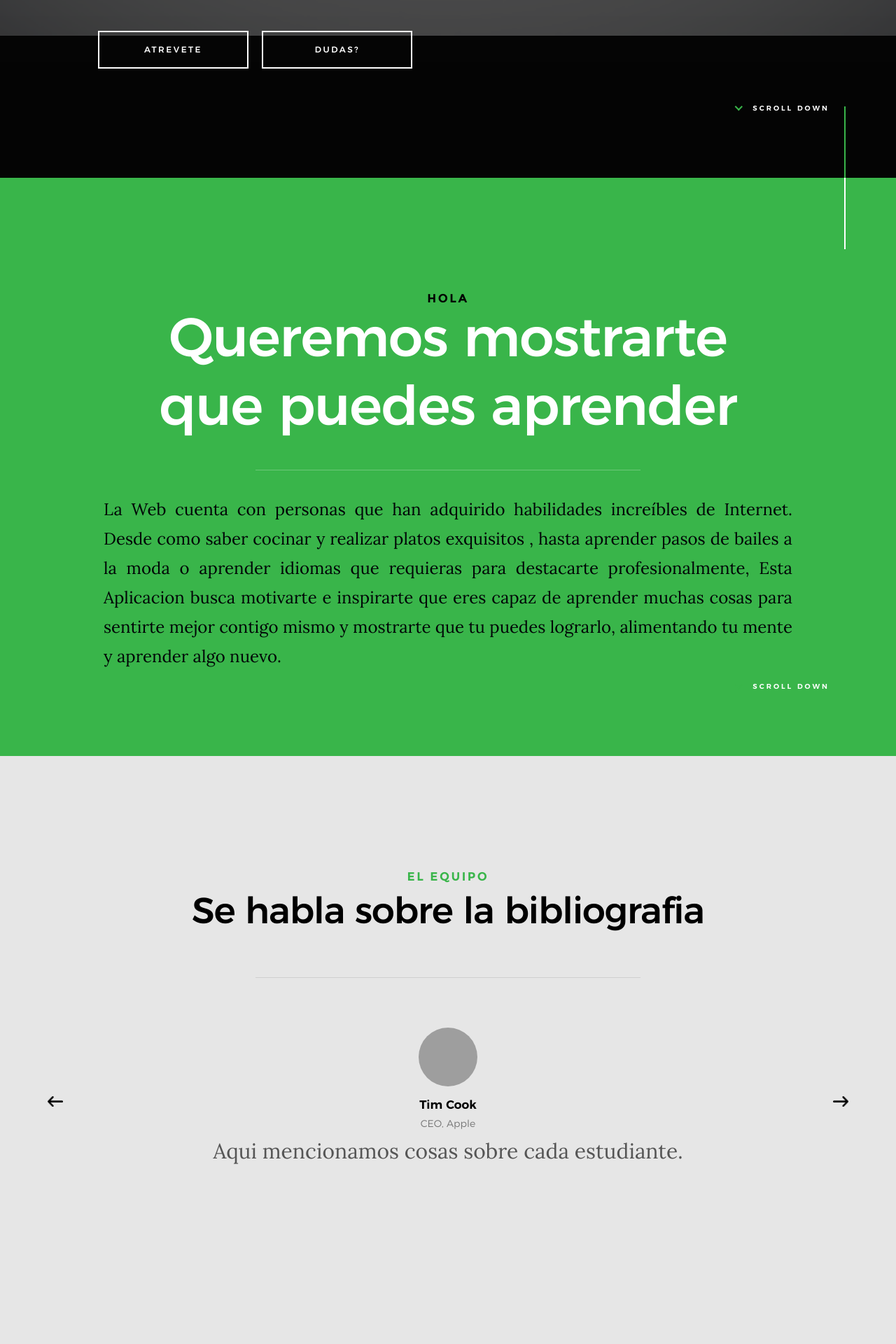
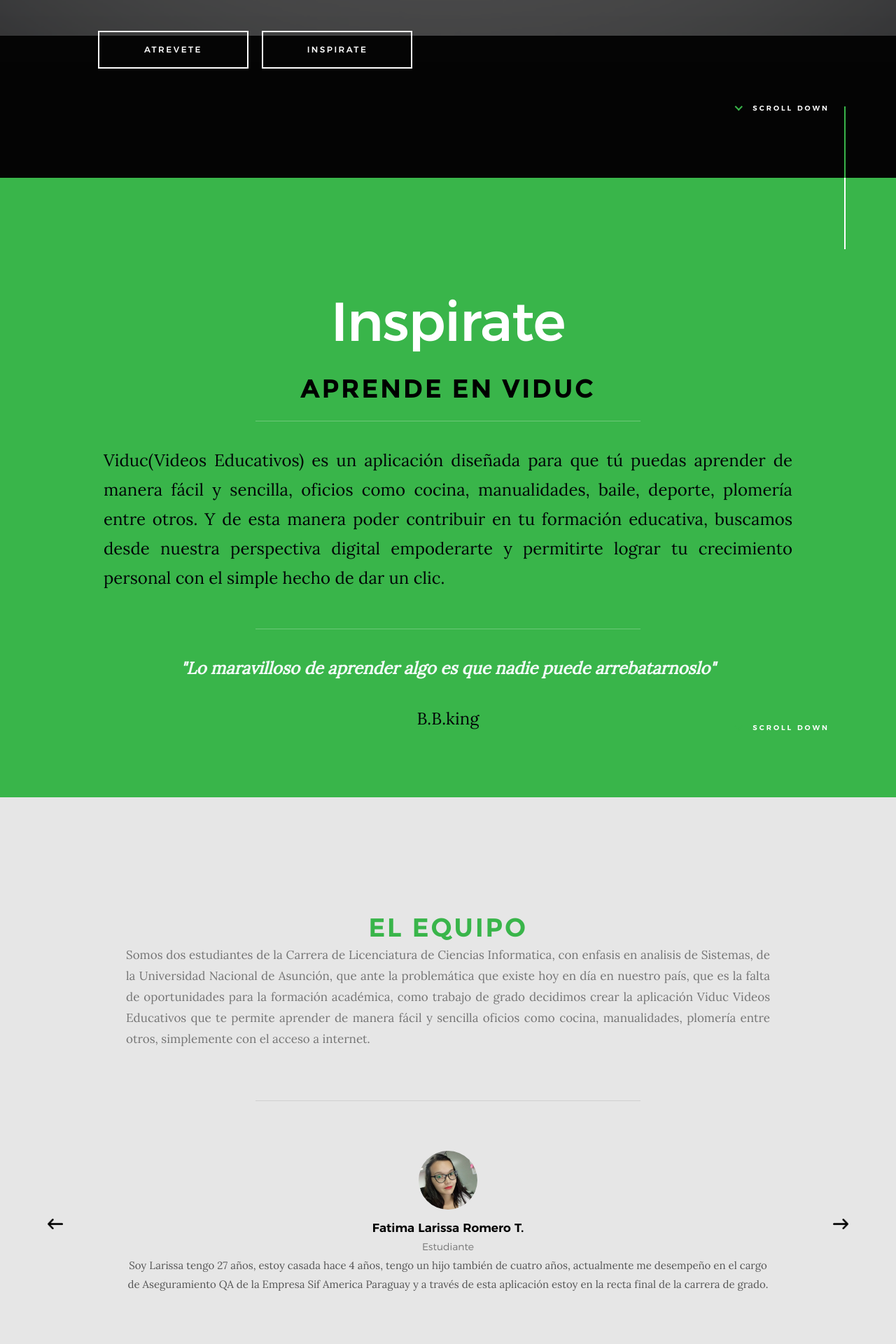
Before and after one commit to larissaromero83/viduc, a PHP site: page / in a window 1280 px wide. Shown: the part 801-2721 px from the top of the page at 70% size. Run offline with PHP 8.4, Linux system fonts and the light colour scheme; some web fonts are replaced; grey boxes are pictures that could not be loaded.

Commit message:
modificacion formulario y menu

```diff
--- a/costura.php
+++ b/costura.php
@@ -4,6 +4,7 @@
 <!--[if (gte IE 9)|!(IE)]><!-->
 <html class="no-js" lang="en">
   <!--<![endif]-->
+
 
   <head>
 
@@ -97,7 +98,7 @@
 
             <form action="search.php" method="GET">
               <div>
-                <h3 class="subhead">Temas a buscar :</h3> <input type="search" style=" border-style: solid; font-size:12pt; color: #f7f9f7; letter-spacing : 3px; id=" q " name="q " placeholder="Temas Buscados "required>
+                <h3 class="subhead">Temas a buscar :</h3> <input type="search" style=" border-style: solid; font-size:12pt; color: #f7f9f7; letter-spacing : 3px; id=" q " name=" q" placeholder="Temas Buscados "required>
                         </div>
                         <div >
                            <h3 class="subhead"> Cantidad de Resultados:</h3><input type="number" style=" border-style: solid; font-size:12pt; color: #f7f9f7; letter-spacing : 3px; id="maxResults" name="maxResults" min="1" max="50" step="1" value="10">
--- a/css/main.css
+++ b/css/main.css
@@ -1233,7 +1233,7 @@ button::-moz-focus-inner, input::-moz-focus-inner {
 
 .subhead {
     font-family: "montserrat-bold", sans-serif;
-    font-size: 1.7rem;
+    font-size: 3.7rem;
     line-height: 1.333;
     text-transform: uppercase;
     letter-spacing: .25rem;
@@ -1433,13 +1433,16 @@ button::-moz-focus-inner, input::-moz-focus-inner {
 /* -------------------------------------------------------------------
  * ## header logo
  * ------------------------------------------------------------------- */
+
+
+
 .header-logo {
     display: inline-block;
-    position: absolute;
+    position: fixed;
     margin: 0;
     padding: 0;
     left: 40px;
-    top: 50%;
+    top: 10%;
     -webkit-transform: translateY(-50%);
     -ms-transform: translateY(-50%);
     transform: translateY(-50%);
@@ -1567,7 +1570,7 @@ button::-moz-focus-inner, input::-moz-focus-inner {
     height: 30px;
     width: 30px;
     border-radius: 3px;
-    background-color: rgba(0, 0, 0, 0.3);
+    background-color: rgba(189, 185, 185, 0.3);
     position: absolute;
     top: 36px;
     right: 30px;
@@ -2760,6 +2763,7 @@ html.no-csstransitions .home-content__main {
     padding-top: 7.2rem;
     text-align: center;
     position: relative;
+
 }
 
 .clients-testimonials::before {
@@ -2783,7 +2787,7 @@ html.no-csstransitions .home-content__main {
 
 .clients-testimonials .testimonials p {
     font-family: "lora-regular", serif;
-    font-size: 3rem;
+    font-size: 1.5rem;
     line-height: 1.8;
     color: #555555;
     margin-bottom: 6rem;
@@ -3623,3 +3627,16 @@ footer .row {
 
 
 /*# sourceMappingURL=main.css.map */
+.header-video {
+  position: absolute;
+  top: 0;
+  left: 0;
+  width: 100%;
+  height: 100vh;
+  overflow: hidden;
+}
+
+.header-video video {
+  min-width: 100%;
+  min-height: 100%;
+}
--- a/index.html
+++ b/index.html
@@ -59,10 +59,11 @@
 		<header class="s-header">
 
 			<div class="header-logo">
-				<a class="site-logo" href="index.html">
+				<a class="site-logo" href="#0">
 					<img src="images/logo.png" alt="Homepage">
 				</a>
 			</div>
+
 
 			<nav class="header-nav">
 
@@ -73,8 +74,8 @@
 
 					<ul class="header-nav__list">
 						<li class="current"><a class="smoothscroll" href="#home" title="home">Inicio</a></li>
-						<li><a class="smoothscroll" href="#about" title="about">Queremos Inspirarte</a></li>
-						<li><a class="smoothscroll" href="#contact" title="contact">Que quieres aprender?</a></li>
+						<li><a class="smoothscroll" href="#about" title="about">Inspirate</a></li>
+						<li><a class="smoothscroll" href="#contact" title="contact">Ayudanos a Conocerte</a></li>
 						<li><a class="smoothscroll" href="#services" title="services">Historias</a></li>
 						<li><a class="smoothscroll" href="#clients" title="clients">Acerca de Nosotros</a></li>
 
@@ -113,7 +114,9 @@
 		<!-- home
     ================================================== -->
 		<section id="home" class="s-home target-section" data-parallax="scroll" data-image-src="images/hero-bg.jpg" data-natural-width=3000 data-natural-height=2000 data-position-y=center>
-
+<div class="header-video">
+        <video src="video/keyboard.mp4" autoplay loop></video>
+      </div>
 			<div class="overlay"></div>
 			<div class="shadow-overlay"></div>
 
@@ -134,7 +137,7 @@
                         Atrevete
                     </a>
 						<a href="#about" class="smoothscroll btn btn--stroke">
-                        Dudas?
+                        Inspirate
                     </a>
 					</div>
 
@@ -174,9 +177,9 @@
 		<section id='about' class="s-about">
 
 			<div class="row section-header has-bottom-sep" data-aos="fade-up">
-				<div class="col-full">
-					<h3 class="subhead subhead--dark">Hola</h3>
-					<h1 class="display-1 display-1--light">Queremos mostrarte que puedes aprender</h1>
+				<div class="col-full"></div>
+					<h1 class="display-1 display-1--light">Inspirate</h1>
+					<h3 class="subhead subhead--dark">Aprende en Viduc</h3>
 				</div>
 			</div>
 			<!-- end section-header -->
@@ -184,10 +187,23 @@
 			<div class="row about-desc" data-aos="fade-up">
 				<div class="col-full">
 					<P ALIGN="justify">
-						La Web cuenta con personas que han adquirido habilidades increíbles de Internet. Desde como saber cocinar y realizar platos exquisitos , hasta aprender pasos de bailes a la moda o aprender idiomas que requieras para destacarte profesionalmente, Esta Aplicacion busca motivarte e inspirarte que eres capaz de aprender muchas cosas para sentirte mejor contigo mismo y mostrarte que tu puedes lograrlo, alimentando tu mente y aprender algo nuevo.
-					</p>
+							Viduc(Videos Educativos) es un aplicación diseñada para que tú puedas aprender de manera fácil y sencilla, oficios como cocina, manualidades, baile, deporte, plomería entre otros.
+Y de esta manera poder contribuir en tu formación educativa, buscamos desde nuestra perspectiva digital empoderarte y permitirte lograr tu crecimiento personal con el simple hecho de dar un clic.
+
+</p>
+<div class="row section-header has-bottom-sep" data-aos="fade-up">
+
+	</div>
+	<p style="font-style: oblique;color:#F3FAF9;font-weight: bold">"Lo maravilloso de aprender algo es que nadie puede arrebatarnoslo"
+
+		</p>B.B.king
+
+
 				</div>
+
 			</div>
+
+
 			<!-- end about-desc -->
 
 			<div class="row about-stats stats block-1-4 block-m-1-2 block-mob-full" data-aos="fade-up">
@@ -213,7 +229,12 @@
         <div class="row section-header" data-aos="fade-up">
             <div class="col-full">
                 <h3 class="subhead">El Equipo</h3>
-                <h1 class="display-2"> Se habla sobre la bibliografia</h1>
+				<P ALIGN="justify"> Somos dos estudiantes de la Carrera de Licenciatura de Ciencias Informatica, con enfasis en
+					 analisis de Sistemas, de la Universidad Nacional de Asunción, que ante la problemática que existe hoy en
+					  día en nuestro país, que es la falta de oportunidades para la formación académica, como trabajo de grado
+					   decidimos crear la aplicación Viduc Videos Educativos que te permite aprender de manera fácil y sencilla
+					    oficios como cocina, manualidades, plomería entre otros, simplemente con el acceso a internet.
+				</p>
             </div>
         </div> <!-- end section-header -->
         <div class="row clients-testimonials" data-aos="fade-up">
@@ -222,13 +243,15 @@
 
                     <div class="testimonials__slide">
 
-                            <img src="images/avatars/user-01.jpg" alt="Author image" class="testimonials__avatar">
+                            <img src="images/user-01.JPG" alt="Author image" class="testimonials__avatar">
                             <div class="testimonials__info">
-                                <span class="testimonials__name">Tim Cook</span>
-                                <span class="testimonials__pos">CEO, Apple</span>
+                                <span class="testimonials__name">Fatima Larissa Romero T.</span>
+                                <span class="testimonials__pos">Estudiante</span>
                             </div>
 
-                        <p> Aqui mencionamos cosas sobre cada estudiante.</p>
+                        <p> Soy Larissa tengo 27 años, estoy casada hace 4 años, tengo un hijo también de cuatro años,
+							actualmente me desempeño en el cargo de Aseguramiento QA de la Empresa Sif America Paraguay y
+							 a través de esta aplicación estoy en la recta final de la carrera de grado.</p>
 
                     </div>
 
@@ -236,8 +259,8 @@
 
                             <img src="images/avatars/user-05.jpg" alt="Author image" class="testimonials__avatar">
                             <div class="testimonials__info">
-                                <span class="testimonials__name">Sundar Pichai</span>
-                                <span class="testimonials__pos">CEO, Google</span>
+                                <span class="testimonials__name">Gustavo Calcaterra</span>
+                                <span class="testimonials__pos">Estudiante</span>
                             </div>
 
                         <p>Aqui mencionamos cosas sobre cada estudiante.</p>
```
Also changed, not shown: images/contact-bg.jpg, images/contact-bg1 (2).jpg (added), images/contact-bg1.jpg (deleted), images/hero-bg1.jpg (deleted), images/user-01.jpg (added), 2 other files.
